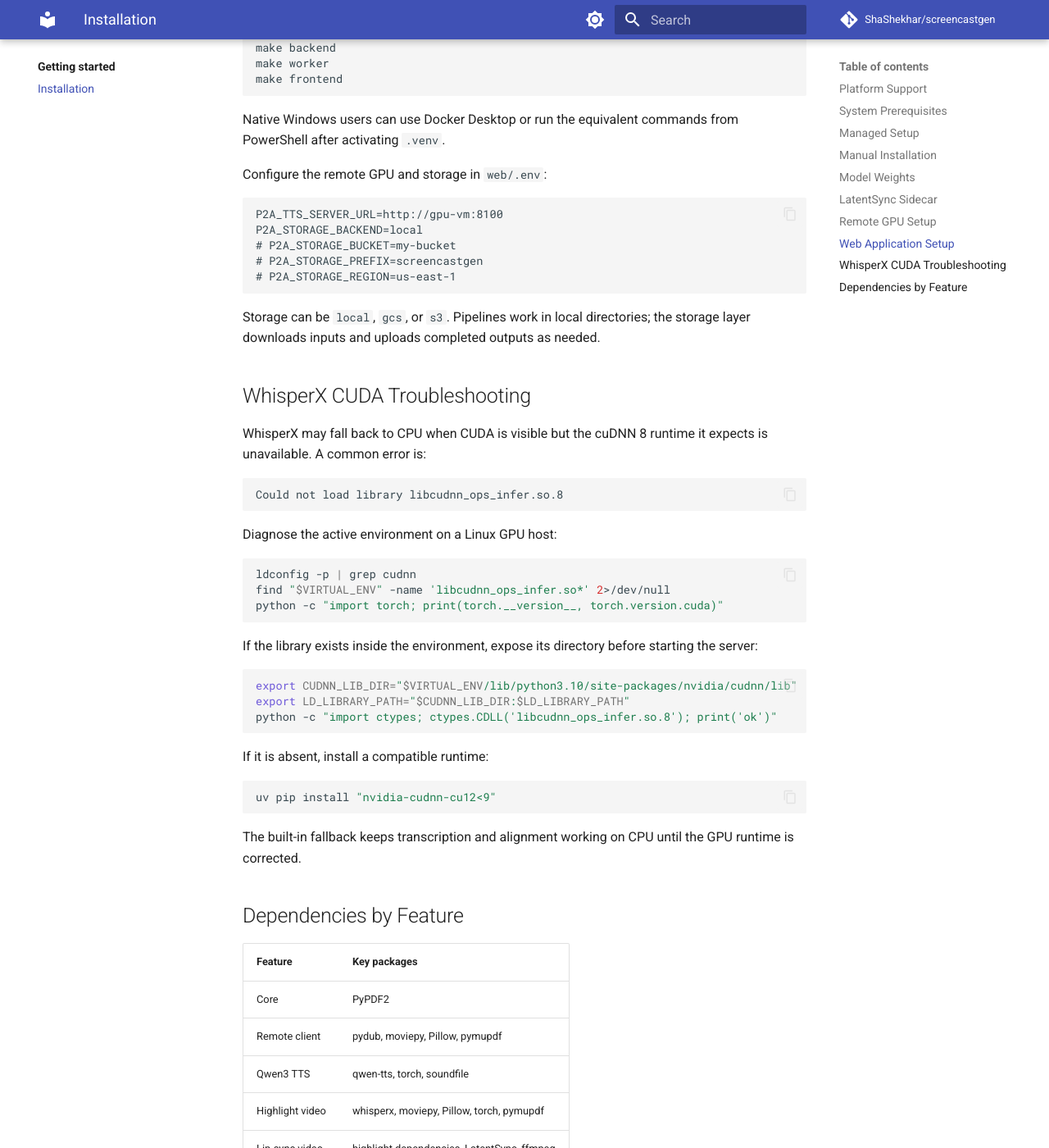
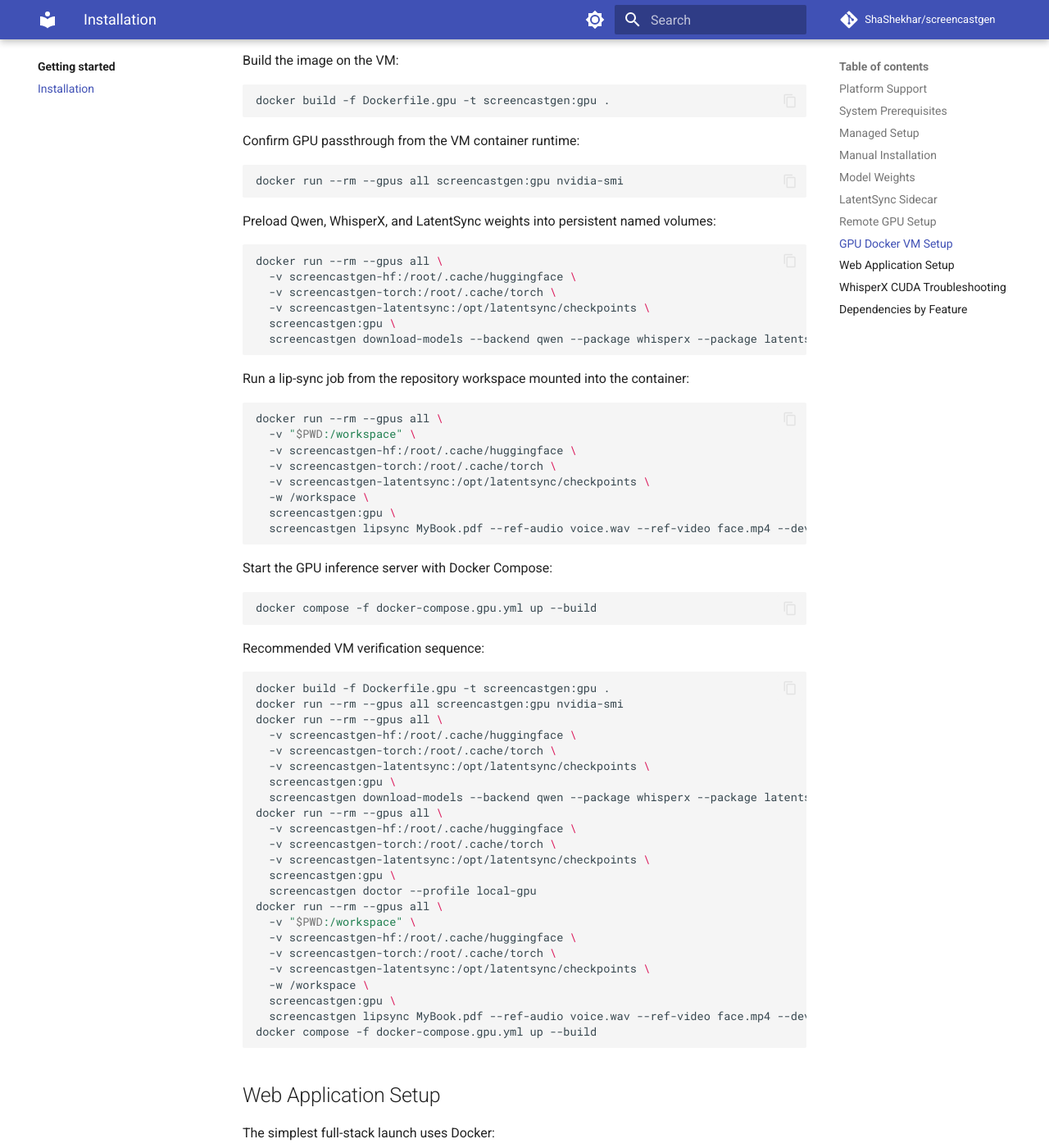
Before and after one commit to ShaShekhar/screencastgen, an MkDocs documentation site: the page built from docs/getting-started/installation.md, in a window 1280 px wide and 1400 px high, scrolled down 4758 px. Shown: the whole window at 82% size. Built offline with MkDocs 1.6.1 and Material for MkDocs 9.7.7, drawn with Linux system fonts in a browser that asks for light colours; comment, search, counter and statistics services are not loaded; some of the changed text lies outside the part shown.

Commit message:
Add GPU Docker setup

````diff
--- a/INSTALLATION.md
+++ b/INSTALLATION.md
@@ -39,9 +41,12 @@
 python3 scripts/setup.py
 ```
 
-`build-essential` provides `gcc`, `g++`, and `make`. The `ffmpeg` package
-provides both `ffmpeg` and `ffprobe`. `nodejs` and `npm` are required for the
-React frontend build, and `uv` creates the Python environment used by setup.
+`build-essential` provides `gcc`, `g++`, and `make`. `python3.10-dev` provides
+`Python.h`, which is needed when native Python extensions such as `insightface`
+compile during local GPU setup. The `ffmpeg` package provides both `ffmpeg` and
+`ffprobe`. The NodeSource commands install the current Node.js LTS release,
+including `npm`, for the React frontend build. `uv` creates the Python
+environment used by setup.
 
 For a local GPU install, the VM also needs an NVIDIA driver that makes
 `nvidia-smi` work before setup runs. Install the driver using your cloud image,
@@ -162,6 +169,14 @@
 scripts/install_latentsync.sh
 ```
 
+To install the LatentSync code and Python dependencies without downloading model
+weights, such as when building a Docker image that will mount checkpoints at
+runtime:
+
+```bash
+scripts/install_latentsync.sh --skip-checkpoints
+```
+
 Default locations:
 
 - `external/LatentSync` for the upstream repository
@@ -202,6 +217,82 @@
 
 On Windows PowerShell, use `py scripts/setup.py` and
 `.venv\Scripts\Activate.ps1` instead.
+
+## GPU Docker VM Setup
+
+Use the root GPU Docker image on an NVIDIA VM with Docker and NVIDIA Container
+Toolkit installed. Model weights are stored in Docker volumes, not baked into
+the image layers.
+
+Build the image on the VM:
+
+```bash
+docker build -f Dockerfile.gpu -t screencastgen:gpu .
+```
+
+Confirm GPU passthrough from the VM container runtime:
+
+```bash
+docker run --rm --gpus all screencastgen:gpu nvidia-smi
+```
+
+Preload Qwen, WhisperX, and LatentSync weights into persistent named volumes:
+
+```bash
+docker run --rm --gpus all \
+  -v screencastgen-hf:/root/.cache/huggingface \
+  -v screencastgen-torch:/root/.cache/torch \
+  -v screencastgen-latentsync:/opt/latentsync/checkpoints \
+  screencastgen:gpu \
+  screencastgen download-models --backend qwen --package whisperx --package latentsync
+```
+
+Run a lip-sync job from the repository workspace mounted into the container:
+
+```bash
+docker run --rm --gpus all \
+  -v "$PWD:/workspace" \
+  -v screencastgen-hf:/root/.cache/huggingface \
+  -v screencastgen-torch:/root/.cache/torch \
+  -v screencastgen-latentsync:/opt/latentsync/checkpoints \
+  -w /workspace \
+  screencastgen:gpu \
+  screencastgen lipsync MyBook.pdf --ref-audio voice.wav --ref-video face.mp4 --device cuda
+```
+
+Start the GPU inference server with Docker Compose:
+
+```bash
+docker compose -f docker-compose.gpu.yml up --build
+```
+
+Recommended VM verification sequence:
+
+```bash
+docker build -f Dockerfile.gpu -t screencastgen:gpu .
+docker run --rm --gpus all screencastgen:gpu nvidia-smi
+docker run --rm --gpus all \
+  -v screencastgen-hf:/root/.cache/huggingface \
+  -v screencastgen-torch:/root/.cache/torch \
+  -v screencastgen-latentsync:/opt/latentsync/checkpoints \
+  screencastgen:gpu \
+  screencastgen download-models --backend qwen --package whisperx --package latentsync
+docker run --rm --gpus all \
+  -v screencastgen-hf:/root/.cache/huggingface \
+  -v screencastgen-torch:/root/.cache/torch \
+  -v screencastgen-latentsync:/opt/latentsync/checkpoints \
+  screencastgen:gpu \
+  screencastgen doctor --profile local-gpu
+docker run --rm --gpus all \
+  -v "$PWD:/workspace" \
+  -v screencastgen-hf:/root/.cache/huggingface \
+  -v screencastgen-torch:/root/.cache/torch \
+  -v screencastgen-latentsync:/opt/latentsync/checkpoints \
+  -w /workspace \
+  screencastgen:gpu \
+  screencastgen lipsync MyBook.pdf --ref-audio voice.wav --ref-video face.mp4 --device cuda
+docker compose -f docker-compose.gpu.yml up --build
+```
 
 ## Web Application Setup
 
````
Also changed, not shown: other parts of INSTALLATION.md (+9 -5 lines), docker-compose.gpu.yml (added, +37 -0 lines), 7 other files.
